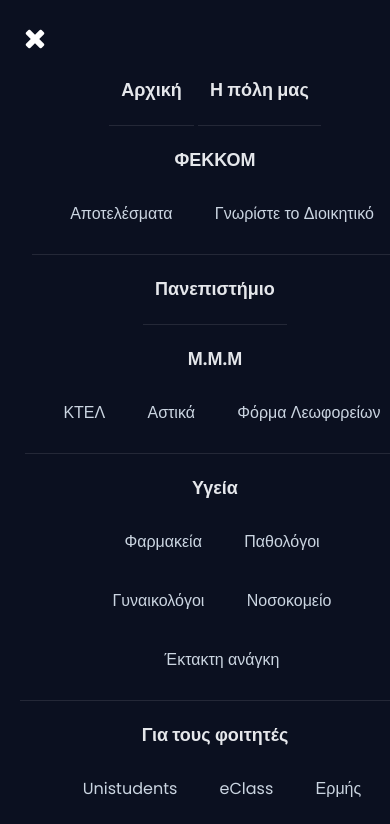
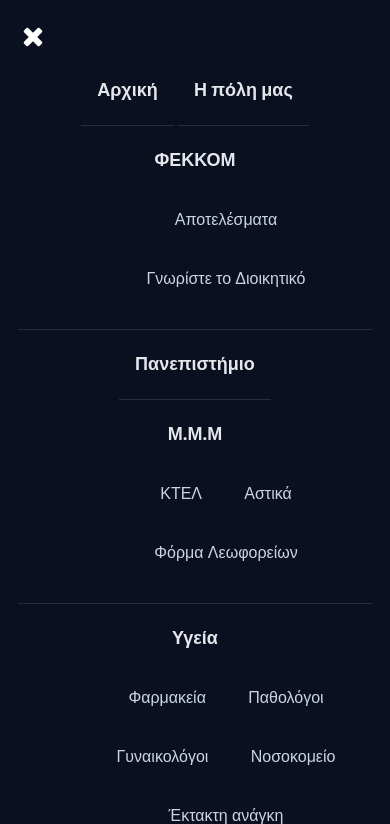
Before and after one commit to fekkom/fekkom.github.io, a plain HTML site: page index.html in a window 390 px wide. Both pictures are taken after a click on the button "Άνοιγμα μενού". Shown: the top 824 px of the page. Drawn offline with Linux system fonts and the light colour scheme.

Commit message:
Add files via upload

```diff
--- a/index.html
+++ b/index.html
@@ -2,7 +2,7 @@
 <html lang="el">
 <head>
   <meta charset="UTF-8">
-  <meta name="viewport" content="width=device-width, initial-scale=1">
+  <meta name="viewport" content="width=device-width, initial-scale=1, viewport-fit=cover">
   <title>FEKKOM — Αρχική</title>
   <meta name="description" content="Επίσημη σελίδα της Φοιτητικής Ένωσης Κυπρίων Κομοτηνής: νέα, ανακοινώσεις, χρήσιμες πληροφορίες για φοιτητές.">
   <meta property="og:title" content="FEKKOM — Φοιτητική Ένωση Κυπρίων Κομοτηνής">
@@ -10,72 +10,83 @@
   <meta property="og:type" content="website">
   <meta property="og:url" content="https://fekkom.github.io/">
   <meta name="theme-color" content="#0f172a">
-  <meta name="viewport" content="width=device-width, initial-scale=1, viewport-fit=cover">
 
   <link rel="icon" type="image/png" href="logo-circle.png">
-
-  <!-- Κύρια CSS -->
   <link rel="stylesheet" href="style.css">
 
-  <!-- Γραμματοσειρές -->
+  <!-- Fonts / Icons -->
   <link rel="preconnect" href="https://fonts.googleapis.com">
   <link rel="preconnect" href="https://fonts.gstatic.com" crossorigin>
   <link href="https://fonts.googleapis.com/css2?family=Josefin+Sans:wght@400;600&family=Poppins:wght@100;200;300;400;600;700&display=swap" rel="stylesheet">
-
-  <!-- Font Awesome -->
   <link rel="stylesheet" href="https://cdnjs.cloudflare.com/ajax/libs/font-awesome/4.7.0/css/font-awesome.min.css">
 
-  <!-- Extra tweaks -->
+  <!-- Page-local fixes -->
   <style>
+    /* Sticky layout (αν για κάποιο λόγο λείπει από το style.css) */
+    html, body { height: 100%; }
+    body{ min-height:100dvh; display:flex; flex-direction:column; }
+    main{ flex:1 0 auto; }
+    .site-footer{ flex-shrink:0; }
+
     h1 { font-size: clamp(22px, 6vw, 40px); }
 
-    /* Mobile nav improvements */
-    @media (max-width: 768px){
-      .nav-links{
-        position: fixed;
-        top: 0;
-        right: -100%;    /* κρυφό αρχικά */
-        width: 100%;
-        height: 100vh;
+    /* ===== Mobile nav (νέο) ===== */
+    @media (max-width: 1024px){
+      /* Δίνω πλήρη ειδικότητα για να υπερισχύσει έναντι παλιών κανόνων */
+      section.header nav .nav-links{
+        position: fixed !important;
+        top: 0; right: -100%; left: 0; bottom: 0;
+        width: 100%; height: 100vh;
         background: #0b1020;
-        padding: 24px 16px;
+        padding: 56px 18px 20px;
         transition: right .3s ease;
         overflow-y: auto;
         z-index: 9999;
       }
-      nav .fa-bars,
-      nav .fa-close{
-        font-size: 28px;
-        padding: 12px;
-        line-height: 1;
-        color: #fff;
+      section.header nav .nav-links.open{ right: 0; } /* ανοίγει */
+
+      /* buttons */
+      nav .fa-bars, nav .fa-close{
+        font-size: 28px; color:#fff; line-height:1; padding:12px; cursor:pointer;
       }
-      .nav-links a{
-        display: inline-block;
-        padding: 10px 0;
-        font-size: 18px;
-        color: #e5e7eb;
+      section.header nav .nav-links .fa-close{ position:absolute; top:10px; left:10px; }
+
+      /* menu links */
+      #menu, #menu ul{ list-style:none; margin:0; padding:0; }
+      #menu > li{ border-bottom:1px solid rgba(255,255,255,.12); }
+      #menu > li > a{
+        display:block; padding:12px 4px; font-size:18px; color:#e5e7eb; text-decoration:none; font-weight:600;
       }
-      .nav-links ul ul a { font-size: 16px; }
+      #menu li ul{ margin:6px 0 10px 12px; }
+      #menu li ul a{ display:block; padding:8px 0; font-size:16px; color:#cbd5e1; }
+    }
+    body.menu-open{ overflow:hidden; } /* κλείδωμα scroll όταν ανοίγει το menu */
+
+    /* Desktop reset για να μη «μένει» fixed */
+    @media (min-width:1025px){
+      section.header nav .nav-links{
+        position: static !important; right:auto !important; left:auto !important;
+        width:auto !important; height:auto !important; padding:0 !important;
+        background:transparent !important; transform:none !important;
+        box-shadow:none !important; border-radius:0 !important;
+      }
+      nav .fa.fa-bars, nav .fa.fa-close{ display:none !important; }
     }
 
     /* Gallery */
-    .gallery {
+    .gallery{
       display:flex; justify-content:center; align-items:center;
-      height: 80vh;
-      overflow:hidden; position:relative; background:white;
+      height: 80vh; overflow:hidden; position:relative; background:#fff;
     }
-    .gallery img {
+    .gallery img{
       width:100%; height:100%; object-fit:contain; position:absolute;
-      opacity:0; transition:opacity 1s ease-in-out; will-change:opacity;
+      opacity:0; transition:opacity 1s ease-in-out;
     }
-    .gallery img.active { opacity:1; }
-    @media (max-width: 768px){
-      .gallery { height: 60vh; padding: 8px; }
-    }
+    .gallery img.active{ opacity:1; }
+    @media (max-width:768px){ .gallery{ height:60vh; padding:8px; } }
 
-    .icon-btn { cursor:pointer; }
-    .icon-btn:focus { outline:2px solid #60a5fa; outline-offset:2px; }
+    .icon-btn{ cursor:pointer; }
+    .icon-btn:focus{ outline:2px solid #60a5fa; outline-offset:2px; }
   </style>
 </head>
 
@@ -83,9 +94,7 @@
   <!-- HEADER -->
   <section class="header">
     <nav aria-label="Κύρια Πλοήγηση">
-      <a href="index.html">
-        <img src="logo.png" alt="Λογότυπο FEKKOM" style="border-radius:50%;">
-      </a>
+      <a href="index.html"><img src="logo.png" alt="Λογότυπο FEKKOM" style="border-radius:50%;"></a>
 
       <div class="nav-links" id="navLinks" aria-hidden="true">
         <i class="fa fa-close icon-btn" role="button" tabindex="0" aria-label="Κλείσιμο μενού" onclick="hideMenu()"></i>
@@ -139,12 +148,14 @@
     <h1>Καλωσορίσατε στη σελίδα της ΦΕΚΚΟΜ</h1>
   </section>
 
+  <!-- MAIN (για sticky footer) -->
+  <main>
     <div class="container">
       <section class="our-city">
         <div class="textL">
           <h2>Αγαπητές συμφοιτήτριες, αγαπητοί συμφοιτητές,</h2>
         <p style="text-align: justify;">
-          Με αισθήματα χαράς, απευθύνω θερμό καλωσόρισμα στη κυπριακή φοιτητική οικογένεια. Η εισδοχή σας στο Δημοκρίτειο Πανεπιστήμιο Θράκης δεν μόνο μια προσωπική επιτυχία, αλλά και το πρώτο βήμα σε μια διαδρομή πνευματικής και κοινωνικής καλλιέργειας – μια πορεία που, όπως εύστοχα περιγράφει ο Καβάφης, είναι γεμάτη σταθμούς, εμπειρίες και γνώση, που θα διαμορφώσουν την προσωπική σας Ιθάκη.
+          Με αισθήματα χαράς, απευθύνω θερμό καλωσόρισμα στη κυπριακή φοιτητική οικογένεια. Η εισδοχή σας στο Δημοκρίτειο Πανεπιστήμιο Θράκης δεν είναι μόνο μια προσωπική επιτυχία, αλλά και το πρώτο βήμα σε μια διαδρομή πνευματικής και κοινωνικής καλλιέργειας – μια πορεία που, όπως εύστοχα περιγράφει ο Καβάφης, είναι γεμάτη σταθμούς, εμπειρίες και γνώση, που θα διαμορφώσουν την προσωπική σας Ιθάκη.
           <br><br>
           Με την ευκαιρία αυτή, σας προσκαλούμε να περιηγηθείτε στο ιστολόγιο της Φοιτητικής Ενώσεως που δημιουργήθηκε και τέθηκε σε λειτουργία κατά το ακαδημαϊκό έτος 2023-2024 με πρωτοβουλίες του τότε Διοικητικού Συμβουλίου.
           <br><br>
@@ -160,18 +171,17 @@
           Πρόεδρος Διοικητικού Συμβουλίου
         </p>
 
-
           <!-- SLIDESHOW -->
           <div class="gallery" aria-label="Προβολή φωτογραφιών">
             <img src="komotini10.jpg" alt="Θέα από την Κομοτηνή" loading="lazy" decoding="async">
-          <img src="scroll2.png"   alt="Στιγμιότυπο εκδήλωσης 2" loading="lazy" decoding="async">
-          <img src="scroll3.png"   alt="Στιγμιότυπο εκδήλωσης 3" loading="lazy" decoding="async">
-          <img src="scroll4.png"   alt="Στιγμιότυπο εκδήλωσης 4" loading="lazy" decoding="async">
-          <img src="scroll5.png"   alt="Στιγμιότυπο εκδήλωσης 5" loading="lazy" decoding="async">
-          <img src="scroll6.png"   alt="Στιγμιότυπο εκδήλωσης 6" loading="lazy" decoding="async">
-          <img src="scroll7.png"   alt="Στιγμιότυπο εκδήλωσης 7" loading="lazy" decoding="async">
-          <img src="scroll8.png"   alt="Στιγμιότυπο εκδήλωσης 8" loading="lazy" decoding="async">
-          <img src="komotini8.jpg" alt="Πλατεία στην Κομοτηνή" loading="lazy" decoding="async">
+            <img src="scroll2.png"  alt="Στιγμιότυπο εκδήλωσης 2" loading="lazy" decoding="async">
+            <img src="scroll3.png"  alt="Στιγμιότυπο εκδήλωσης 3" loading="lazy" decoding="async">
+            <img src="scroll4.png"  alt="Στιγμιότυπο εκδήλωσης 4" loading="lazy" decoding="async">
+            <img src="scroll5.png"  alt="Στιγμιότυπο εκδήλωσης 5" loading="lazy" decoding="async">
+            <img src="scroll6.png"  alt="Στιγμιότυπο εκδήλωσης 6" loading="lazy" decoding="async">
+            <img src="scroll7.png"  alt="Στιγμιότυπο εκδήλωσης 7" loading="lazy" decoding="async">
+            <img src="scroll8.png"  alt="Στιγμιότυπο εκδήλωσης 8" loading="lazy" decoding="async">
+            <img src="komotini8.jpg"  alt="Πλατεία στην Κομοτηνή" loading="lazy" decoding="async">
             <img src="komotini11.jpg" alt="Δρόμος στην Κομοτηνή" loading="lazy" decoding="async">
             <img src="a.jfif" alt="Φωτογραφία Α" loading="lazy" decoding="async">
             <img src="b.jfif" alt="Φωτογραφία Β" loading="lazy" decoding="async">
@@ -196,77 +206,58 @@
         </div>
       </section>
     </div>
+  </main>
 
-  <!-- Scripts -->
+  <!-- SCRIPTS -->
   <script>
     // Slideshow
     document.addEventListener("DOMContentLoaded", function () {
       const gallery = document.querySelector('.gallery');
       const images = gallery.querySelectorAll('img');
       let currentImageIndex = 0;
-      function updateGallery() {
-        images.forEach((image, index) => {
-          image.classList.toggle('active', index === currentImageIndex);
-        });
-      }
-      function nextImage() {
-        currentImageIndex = (currentImageIndex + 1) % images.length;
-        updateGallery();
-      }
-      setInterval(nextImage, 4000);
+      const updateGallery = () => images.forEach((img,i)=>img.classList.toggle('active', i===currentImageIndex));
+      setInterval(()=>{ currentImageIndex = (currentImageIndex+1)%images.length; updateGallery(); }, 4000);
       updateGallery();
     });
 
     // Mobile menu
-    function showMenu() {
+    function showMenu(){
       const nav = document.getElementById("navLinks");
       nav.classList.add('open');
-    nav.setAttribute('aria-hidden', 'false');
+      nav.setAttribute('aria-hidden','false');
+      document.body.classList.add('menu-open');
     }
-  function hideMenu() {
+    function hideMenu(){
       const nav = document.getElementById("navLinks");
       nav.classList.remove('open');
-    nav.setAttribute('aria-hidden', 'true');
+      nav.setAttribute('aria-hidden','true');
+      document.body.classList.remove('menu-open');
     }
-  // Για καλό και για κακό: ξεκίνα κρυφό σε <=1024px
+
+    // Ξεκίνα κρυφό σε mobile
     document.addEventListener('DOMContentLoaded', () => {
       if (window.innerWidth <= 1024) hideMenu();
+      const y = document.getElementById('year'); if (y) y.textContent = new Date().getFullYear();
     });
 
-    // Keyboard support
+    // Keyboard + swipe
     document.addEventListener('keydown', (e) => {
       if (e.key === 'Escape') hideMenu();
-      const active = document.activeElement;
-      if ((e.key === 'Enter' || e.key === ' ') && active.classList.contains('icon-btn')) {
-        active.click();
-        e.preventDefault();
+      const a = document.activeElement;
+      if ((e.key === 'Enter' || e.key === ' ') && a && a.classList && a.classList.contains('icon-btn')) {
+        a.click(); e.preventDefault();
       }
     });
-
-    // Swipe close
-    let touchStartX = 0, touchEndX = 0;
-    document.addEventListener('touchstart', e => touchStartX = e.changedTouches[0].screenX);
-    document.addEventListener('touchend',   e => { touchEndX = e.changedTouches[0].screenX; handleSwipe(); });
-    function handleSwipe() {
-      if (touchEndX - touchStartX > 50) hideMenu();
-    }
-       // Σε mobile πλάτος ξεκινά κρυφό
-    document.addEventListener('DOMContentLoaded', () => {
-      if (window.innerWidth <= 1024) hideMenu();
-      // Dynamic year for footer
-      const y = document.getElementById('year');
-      if (y) y.textContent = new Date().getFullYear();
-    });
+    let touchStartX=0, touchEndX=0;
+    document.addEventListener('touchstart', e=> touchStartX = e.changedTouches[0].screenX);
+    document.addEventListener('touchend',   e=> { touchEndX = e.changedTouches[0].screenX; if (touchEndX - touchStartX > 50) hideMenu(); });
   </script>
 
+  <!-- FOOTER -->
   <footer class="site-footer" role="contentinfo">
     <div class="footer-inner">
-      <p>
-        © <span id="year"></span> Φοιτητική Ένωση Κυπρίων Κομοτηνής (ΦΕΚΚΟΜ).
-        All rights reserved.
-      </p>
+      <p>© <span id="year"></span> Φοιτητική Ένωση Κυπρίων Κομοτηνής (ΦΕΚΚΟΜ). All rights reserved.</p>
     </div>
   </footer>
-
 </body>
 </html>
--- a/style.css
+++ b/style.css
@@ -331,25 +331,43 @@ nav .fa { display: none; }
   }
 }
 
-/* =========================
-   RESPONSIVE NAV (MOBILE)
-========================= */
+/* ============ MOBILE NAV ============ */
 @media (max-width:1024px){
-  /* πριν ήταν μόνο section.header … */
+  /* το overlay του μενού */
   section.header nav .nav-links,
   section.sub-header nav .nav-links{
-    position: fixed !important;
-    top: 0; left: 0; right: 0; bottom: 0;
-    width: 100%; height: 100vh;
-    padding: 56px 20px 24px;
-    background: #0b1020; color: #e5e7eb;
+    position: fixed;
+    inset: 0;                          /* top/right/bottom/left: 0 */
+    box-sizing: border-box;
+    background:#0b1020; color:#e5e7eb;
     z-index: 9999;
-    overflow-y: auto; overflow-x: hidden;
+
+    /* full device viewport + εσωτερικό scroll */
+    min-height: 100vh;  max-height: 100vh;
+    min-height: 100svh; max-height: 100svh;
+    overflow-y: auto;
+    -webkit-overflow-scrolling: touch;
+    overscroll-behavior: contain;
+    touch-action: pan-y;
+
+    /* κενά + ασφαλείς περιοχές */
+    padding-top: 56px;
+    padding-left: 20px;
+    padding-right: 20px;
+    padding-bottom: calc(48px + env(safe-area-inset-bottom)); /* έξτρα «ανάσα» */
+
+    /* slide-in/out */
     transform: translateX(100%);
     transition: transform .30s ease;
   }
+  /* μικρό «μαξιλαράκι» στο τέλος, για να μπορεί να φτάσει ΠΡΑΓΜΑΤΙΚΑ τέρμα κάτω */
+  section.header nav .nav-links::after,
+  section.sub-header nav .nav-links::after{
+    content:""; display:block;
+    height: calc(40px + env(safe-area-inset-bottom));
+  }
 
-  section.header     nav .nav-links.open,
+  section.header nav .nav-links.open,
   section.sub-header nav .nav-links.open{
     transform: translateX(0);
   }
@@ -360,35 +378,48 @@ nav .fa { display: none; }
   section.sub-header nav .nav-links .fa-close{
     position:absolute; top:12px; left:12px;
   }
+
+  /* λίστα */
   #menu, #menu ul{ list-style:none; margin:0; padding:0; width:100%; }
-  #menu > li{ border-bottom:1px solid rgba(255,255,255,.1); }
+  #menu > li{ border-bottom:1px solid rgba(255,255,255,.10); }
   #menu > li > a{
     display:block; padding:12px 0; font-size:18px;
     color:#e5e7eb; text-decoration:none; font-weight:600;
+    white-space: normal;
   }
+  #menu li ul{ margin:6px 0 12px; padding-left:12px; }
   #menu li ul li a{
     display:block; padding:8px 0 8px 14px; font-size:16px;
     color:#cbd5e1; text-decoration:none;
+    white-space:normal; overflow-wrap:anywhere; word-break:break-word;
   }
 }
-body.menu-open{ overflow:hidden; }
 
-/* Desktop reset για να μη χαλάει */
-@media(min-width:1025px){
+/* Κλείδωμα background όταν ανοίγει το μενού (παραμένει) */
+body.menu-open{
+  overflow: hidden;
+  position: fixed;
+  width: 100%;
+}
+
+/* Desktop reset */
+@media (min-width:1025px){
   section.header nav .nav-links,
-    section.sub-header nav .nav-links{
-    position:static !important; transform:none !important;
-    background:transparent !important;
+  section.sub-header nav .nav-links{
+    position: static !important;
+    transform: none !important;
+    background: transparent !important;
     width:auto; height:auto; padding:0;
+    overflow: visible;
   }
-  nav .fa.fa-bars,
-  nav .fa.fa-close { display:none !important; }
+  nav .fa.fa-bars, nav .fa.fa-close{ display:none !important; }
+}
 
-  /* Social icons visible */
-  nav .fa.fa-facebook,
-  nav .fa.fa-instagram {
-    display:inline-block !important;
-    font-size:20px; margin-left:10px; color:#fff;
-  }
-  #menu > li > a{ font-size:16px; }
+nav .fa.fa-facebook,
+nav .fa.fa-instagram {
+  display: inline-block !important;
+  font-size: 20px;
+  margin-left: 10px;
+  color: #fff;
+  vertical-align: middle;
 }
```
Also changed, not shown: bus-form.html (+47 -30 lines). Lines whose indentation alone changed are shown as unchanged.
